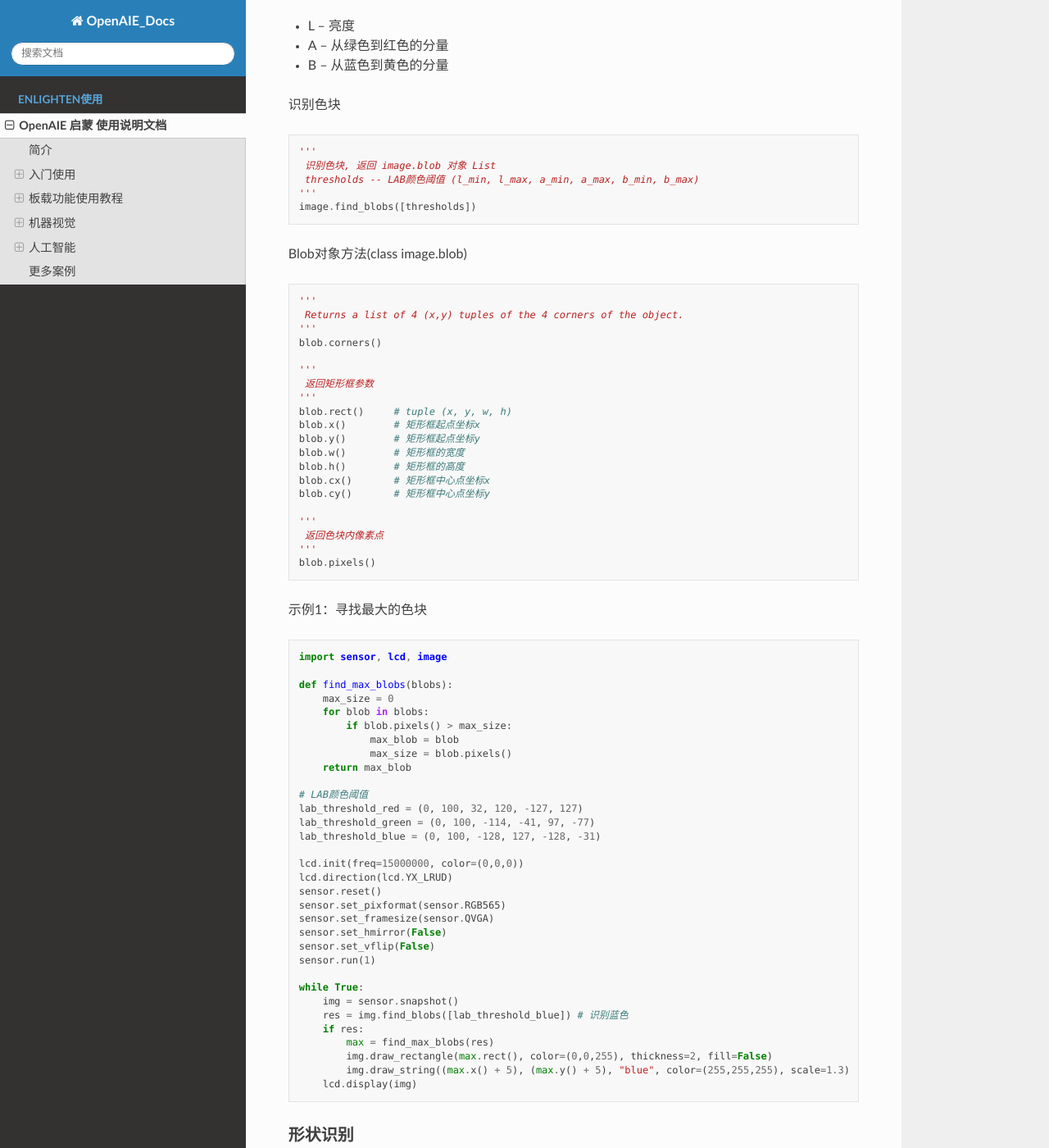
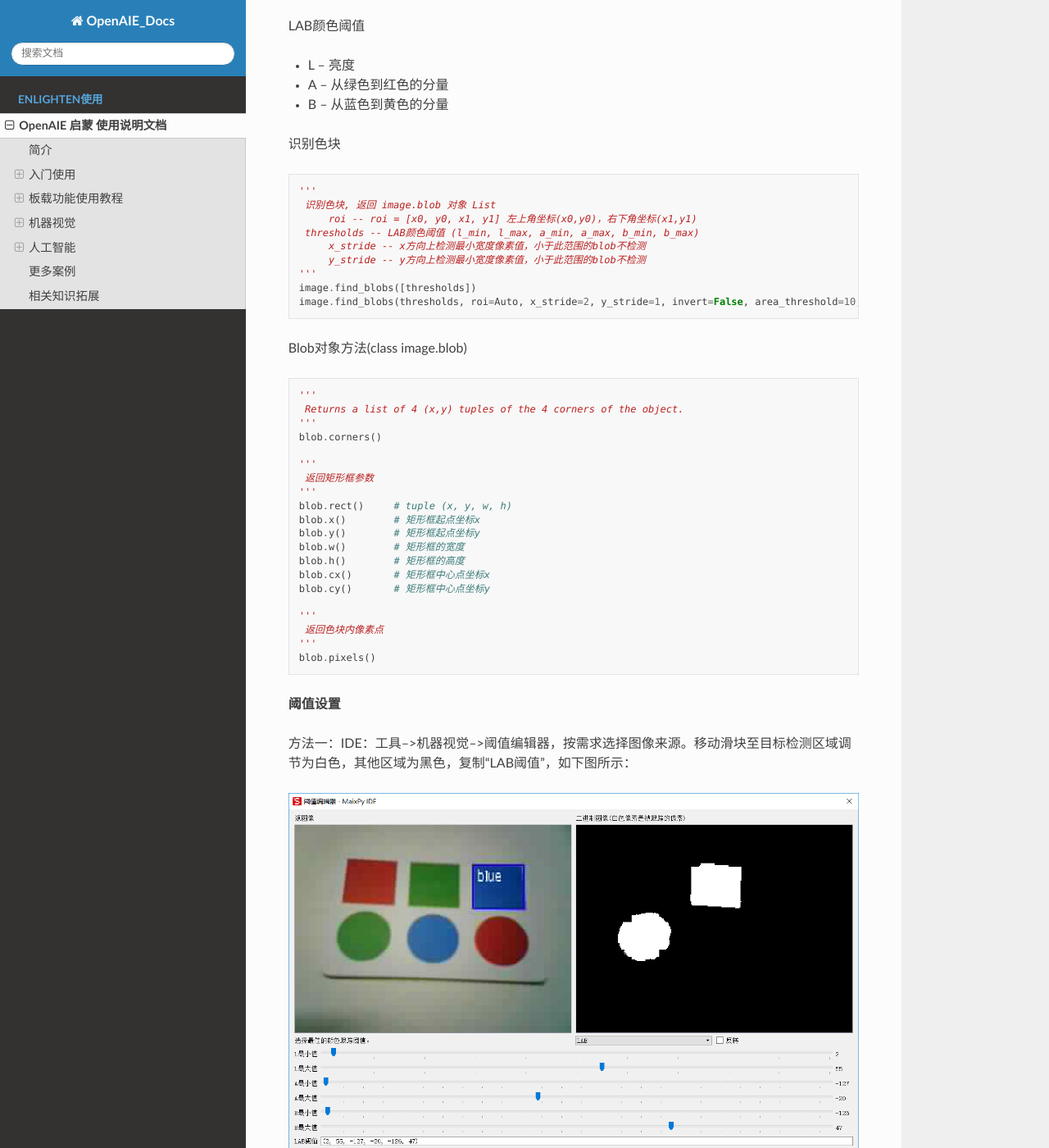
Before and after one commit to hlym123/OpenAIE_Docs, a Sphinx documentation site: the page built from source/intro.rst, in a window 1280 px wide and 1400 px high, scrolled down 19085 px. Shown: the whole window at 82% size. Built offline with Sphinx 7.4.7 and the Read the Docs theme 2.0.0, drawn with Linux system fonts in a browser that asks for light colours; some of the changed text lies outside the part shown.

Commit message:
update20200916

```diff
--- a/source/intro.rst
+++ b/source/intro.rst
@@ -639,8 +639,8 @@ IPS全视角
 9. 摄像头
 ======================================================
 原理
-传感器参数
-200万像素(OV2640)
+
+传感器参数：200万像素(OV2640)
 
 编程方法：
 ::
@@ -906,9 +906,14 @@ LAB颜色阈值
 
     '''
      识别色块, 返回 image.blob 对象 List
+	 roi -- roi = [x0, y0, x1, y1] 左上角坐标(x0,y0)，右下角坐标(x1,y1)
      thresholds -- LAB颜色阈值 (l_min, l_max, a_min, a_max, b_min, b_max)
+	 x_stride -- x方向上检测最小宽度像素值，小于此范围的blob不检测
+	 y_stride -- y方向上检测最小宽度像素值，小于此范围的blob不检测
     '''
     image.find_blobs([thresholds])
+    image.find_blobs(thresholds, roi=Auto, x_stride=2, y_stride=1, invert=False, area_threshold=10, pixels_threshold=10, merge=False, margin=0, threshold_cb=None, merge_cb=None)
+
 
 Blob对象方法(class image.blob)
 ::
@@ -933,6 +938,21 @@ Blob对象方法(class image.blob)
      返回色块内像素点
     '''
     blob.pixels()
+
+**阈值设置**
+
+方法一：IDE：工具-->机器视觉-->阈值编辑器，按需求选择图像来源。移动滑块至目标检测区域调节为白色，其他区域为黑色，复制“LAB阈值”，如下图所示：
+
+.. figure:: 阈值调节.png
+   :align: center
+
+方法二：在IDE右下方的“直方图”中选择“LAB颜色空间”，在图像缓冲区中的目标区域点按鼠标拖拽，根据直方图信息填写“LAB阈值”，如下图所示：
+
+.. figure:: 阈值调节_直方图.png
+   :align: center
+
+.. Note:: 可在配图区域鼠标右键，选择“在新标签页中打开图片”查看大图。
+
 
 示例1：寻找最大的色块
 ::
@@ -1415,3 +1435,12 @@ TODO...
 更多案例
 ******************************************************
 TODO
+
+
+相关知识拓展
+******************************************************
+**图像信息采集**：景物 -- 光反射 --> 摄像头(光信号转为电信号) --> 处理器
+
+**颜色空间**：RGB色彩空间，LAB色彩空间，YUV色彩空间，灰度色彩空间
+
+TODO
```
Also changed, not shown: other parts of source/intro.rst (+1 -1 lines), enlighten wiki qrcode.png (added), source/阈值编辑器.png (added), source/阈值调节.png (added), source/阈值调节_直方图.png (added), 9 other files.
